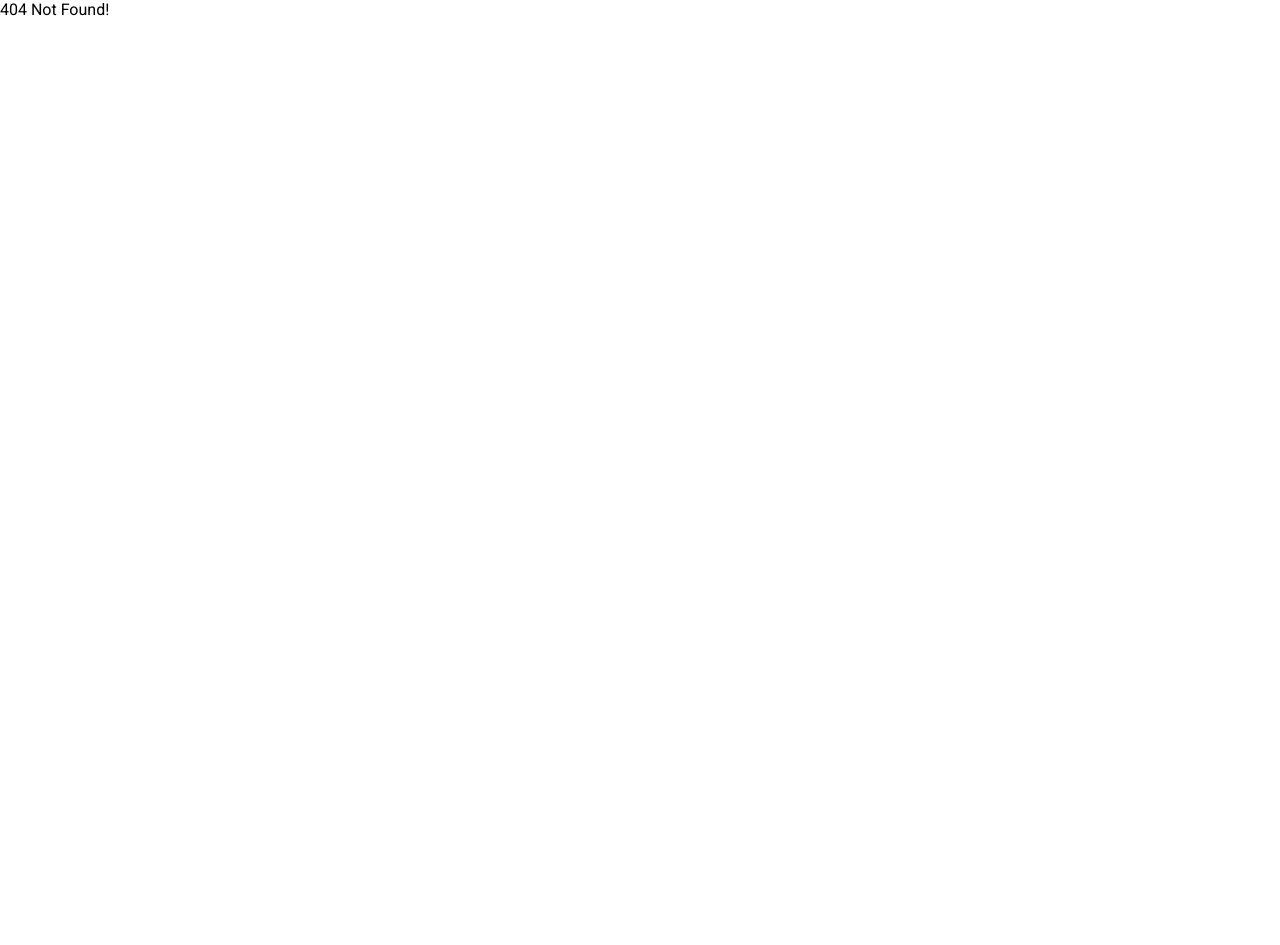
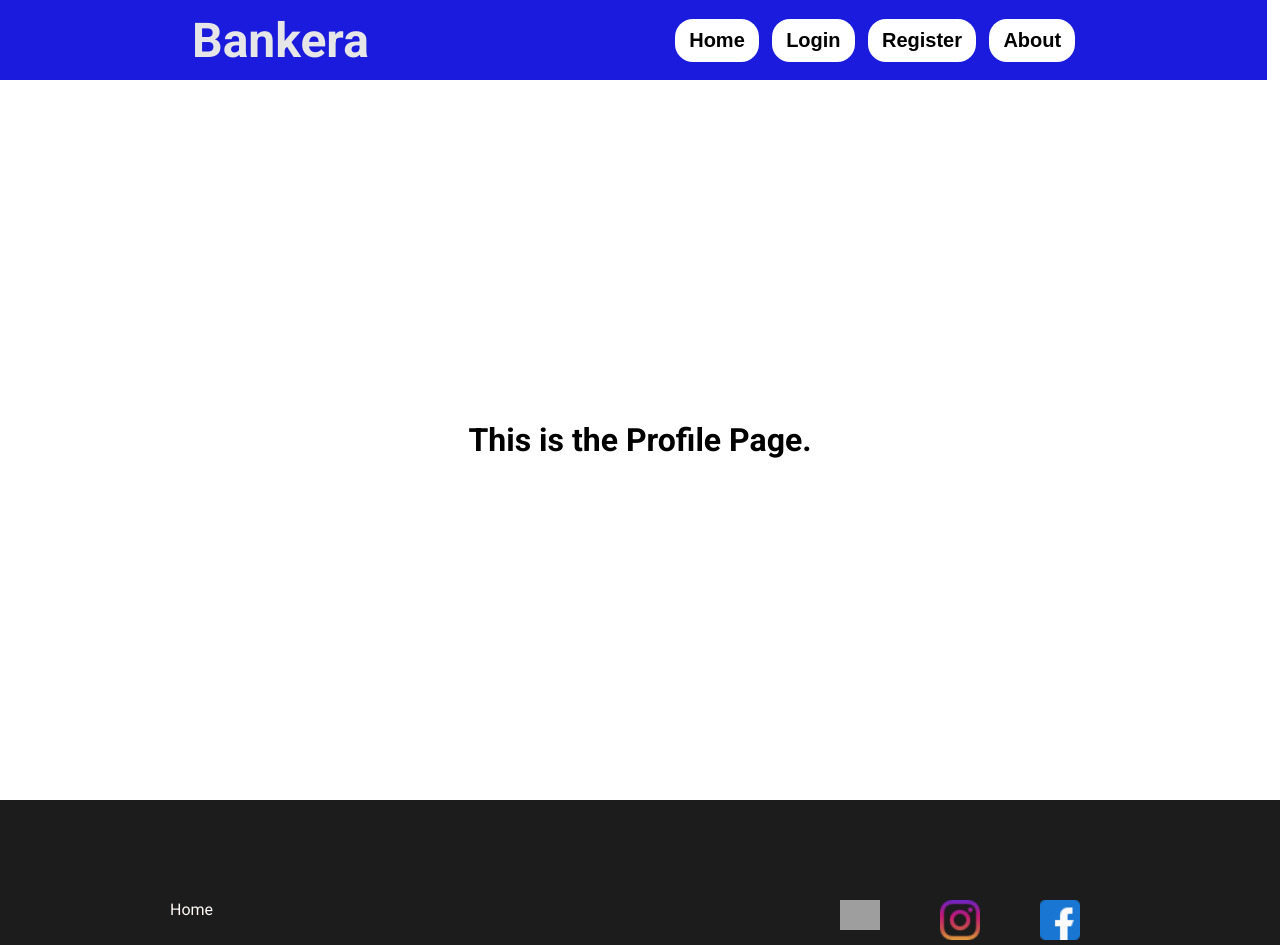
Before and after one commit to hassankhalil33/bankera-frontend, a React (Create React App) app: page /profile in a window 1280 px wide. Before the commit this address had no page. Shown: the top 945 px of the page. Before the commit the page ends 800 px from the top, so only its background shows below. Built offline with nearby package versions, Linux system fonts and the light colour scheme; grey boxes are pictures that could not be loaded.

Commit message:
Created Profile Page

```diff
--- a/src/App.jsx
+++ b/src/App.jsx
@@ -5,6 +5,7 @@ import RegisterPage from './screens/RegisterPage';
 import LoginPage from './screens/LoginPage';
 import AboutPage from './screens/AboutPage';
 import HomePage from './screens/HomePage';
+import ProfilePage from './screens/ProfilePage';
 
 const router = createBrowserRouter([
   {
@@ -23,6 +24,10 @@ const router = createBrowserRouter([
   {
     path: "/about",
     element: <AboutPage />
+  },
+  {
+    path: "/profile",
+    element: <ProfilePage />
   }
 ]);
 
--- /dev/null
+++ b/src/screens/ProfilePage.jsx
@@ -0,0 +1,17 @@
+import React from "react";
+import NavBar from "../components/NavBar";
+import Footer from "../components/Footer";
+
+const ProfilePage = () => {
+  return (
+    <>
+      <NavBar />
+      <div className="form-container">
+        <h1>This is the Profile Page.</h1>
+      </div>
+      <Footer />
+    </>
+  )
+};
+
+export default ProfilePage;
```
